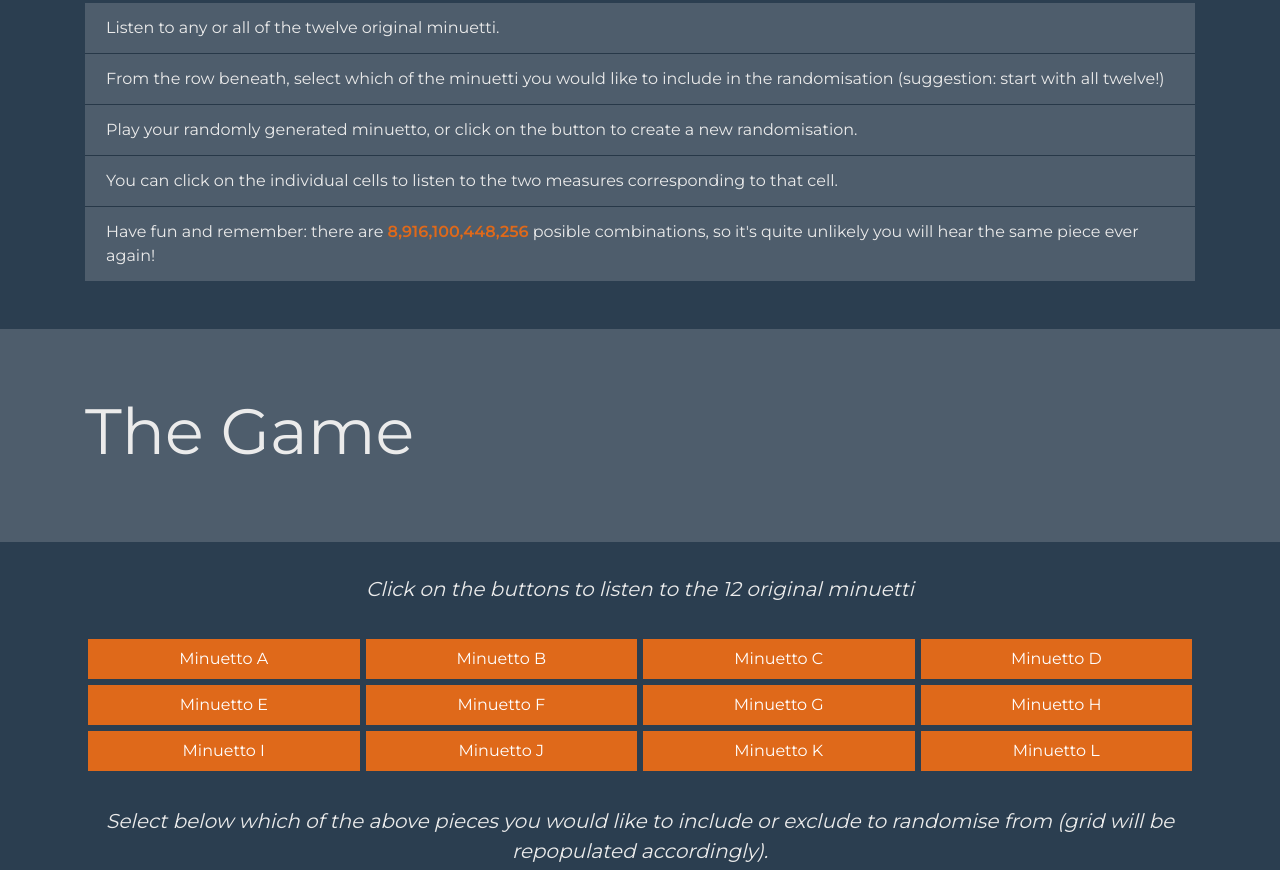
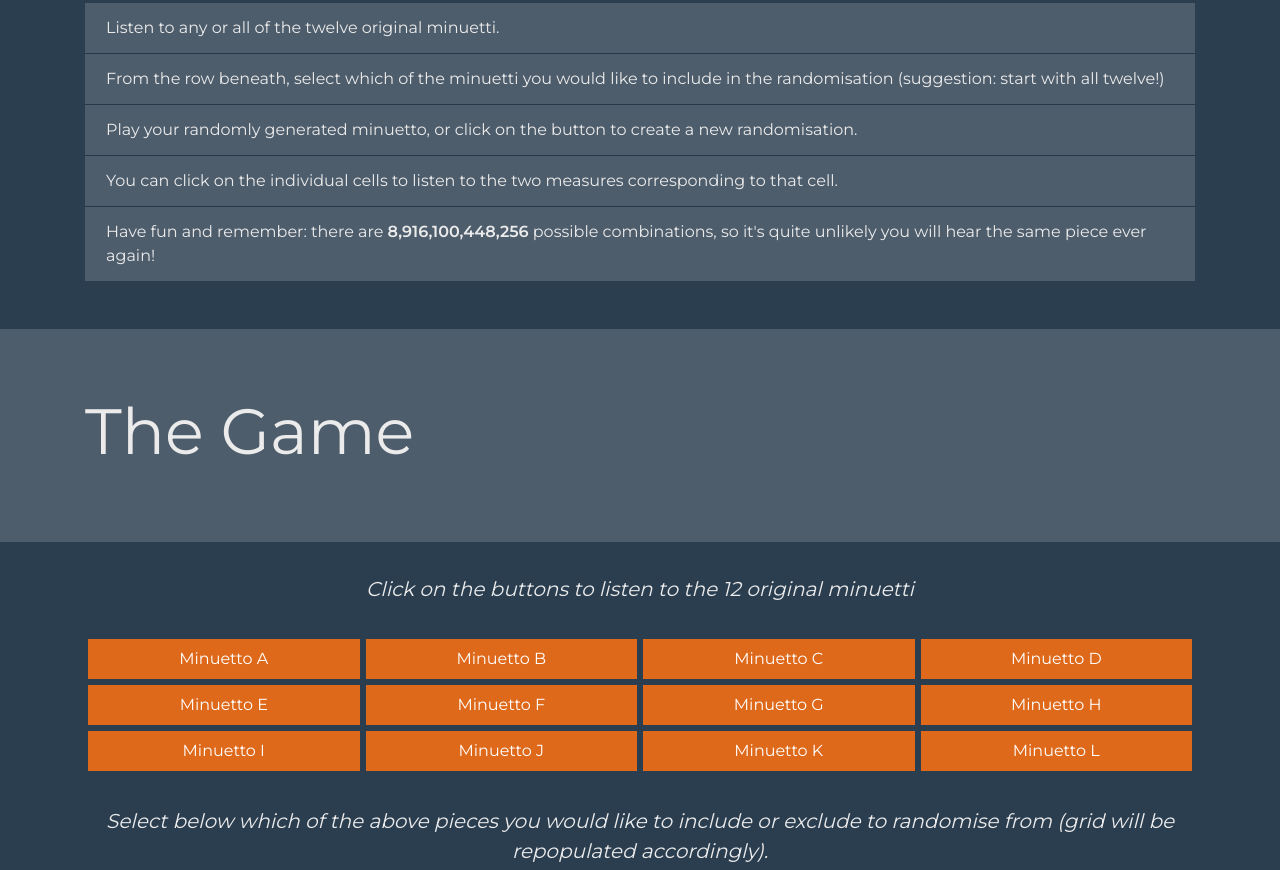
Before and after one commit to GBrachetta/Musical-Dice, a plain HTML site: page index.html in a window 1280 px wide. Shown: the part 2870-3740 px from the top of the page. Drawn offline with nearby package versions, Linux system fonts and the light colour scheme; no server answers.

Commit message:
Replaced color of highlighted text by black (bold)

```diff
--- a/assets/css/style.css
+++ b/assets/css/style.css
@@ -204,7 +204,7 @@ a.bar {
 }
 
 .millions {
-    color: #df691a;
+    font-weight: 600;
 }
 
 .disabled {
@@ -345,7 +345,6 @@ button.bar.playing:hover {
 }
 
 footer span {
-    color: #df691a;
     font-weight: 600;
 }
 
--- a/index.html
+++ b/index.html
@@ -196,7 +196,7 @@
                         corresponding to that cell.</li>
                     <li class="hr"></li>
                     <li class="list-group-item">Have fun and remember: there are <strong
-                            class="millions">8,916,100,448,256</strong> posible combinations, so it's
+                            class="millions">8,916,100,448,256</strong> possible combinations, so it's
                         quite unlikely you will hear the same piece ever again!</li>
                 </ul>
             </div>
```
